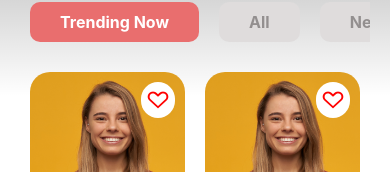
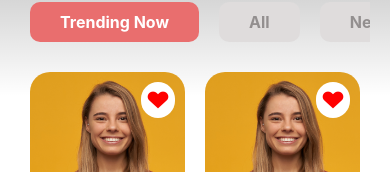
Before and after one commit to Thanawat0107/bare-minimum, a React Native app: screen /CART in a window 390 px wide. Shown: the part 268-440 px from the top of the page. Built offline with nearby package versions, Linux system fonts and the light colour scheme.

Commit message:
Toggle Like it or not?

```diff
--- a/src/components/ProductCard.jsx
+++ b/src/components/ProductCard.jsx
@@ -1,5 +1,5 @@
 import { Image, StyleSheet, View, Text, TouchableOpacity } from "react-native";
-import React from "react";
+import React, {useState} from "react";
 import { Dimensions } from "react-native";
 import Entypo from "@expo/vector-icons/Entypo";
 
@@ -9,6 +9,7 @@ const windowHeight = Dimensions.get("window").height;
 const ProductCatd = () => {
   console.log("ความกว้าง", windowWidth);
   console.log("ความสูง", windowHeight);
+  const [isLiked, setIsLiked] = useState(false);
   return (
     <View style={styles.container}>
       <Image
@@ -19,11 +20,17 @@ const ProductCatd = () => {
         <Text style={styles.title}>Test</Text>
         <Text style={styles.price}>$9.99</Text>
       </View>
-      <View style={styles.likeContainer}>
-        <TouchableOpacity>
+      <TouchableOpacity
+        onPress={() => setIsLiked(!isLiked)}
+        style={styles.likeContainer}
+      >
+        {isLiked ? (
           <Entypo name="heart-outlined" size={24} color="red" />
-        </TouchableOpacity>
-      </View>
+        ) : (
+            <Entypo name="heart" size={24} color="red" />
+        )}
+      </TouchableOpacity>
+
     </View>
   );
 };
```
